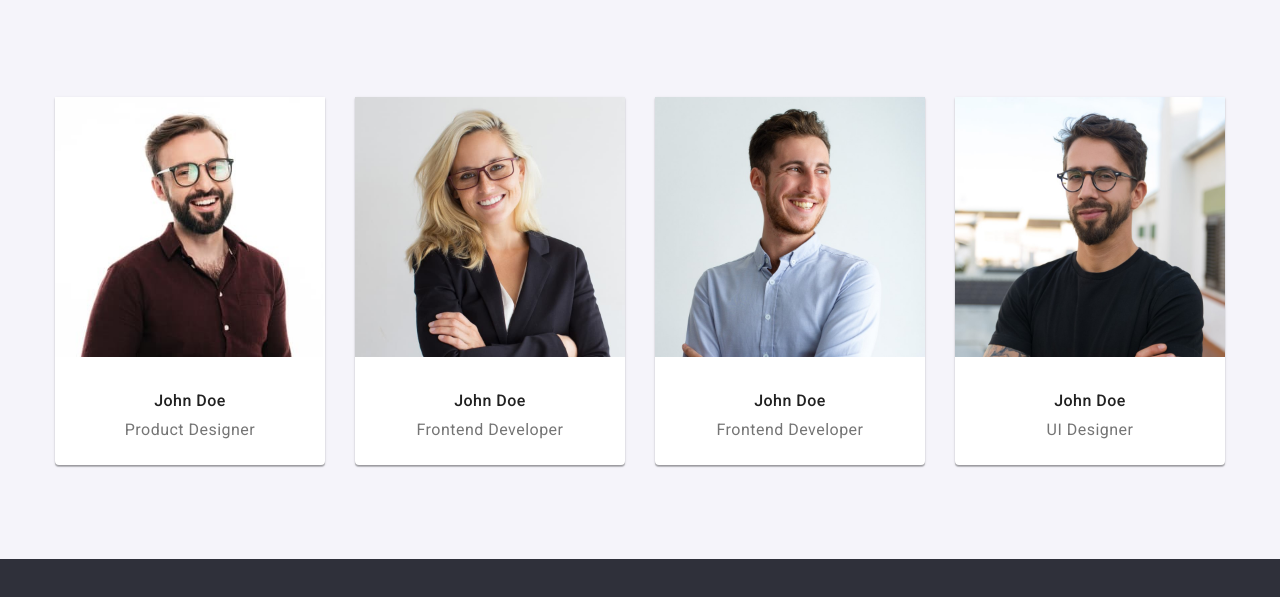
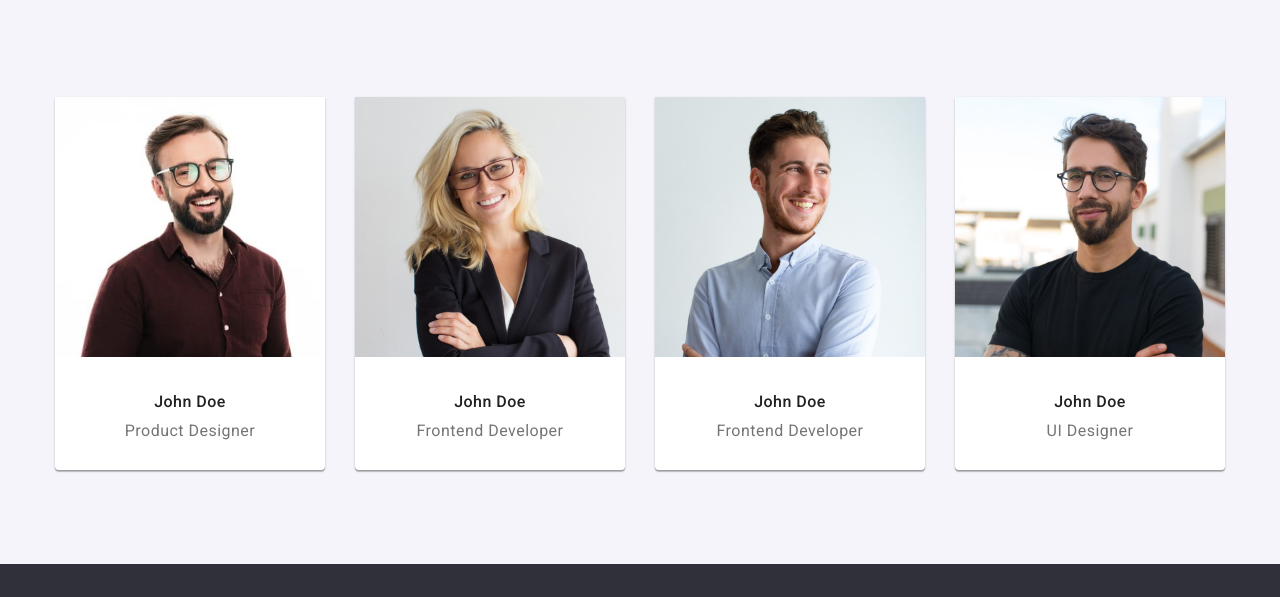
Before and after one commit to IzabellaMachalska/goit-markup-hw-03, a plain HTML site: page index.html in a window 1280 px wide. Shown: the part 1696-2293 px from the top of the page. Drawn offline with nearby package versions, Linux system fonts and the light colour scheme.

Commit message:
Update css.

```diff
--- a/css/styles.css
+++ b/css/styles.css
@@ -140,10 +140,8 @@ body {
   box-shadow: 0px 4px 4px rgba(0, 0, 0, 0.15);
   border-radius: 4px;
   border: none;
-  width: 200px;
-  height: 50px;
   padding: 10px 41px;
-}
+  }
 /* NASZE ATUTY */
 .asset {
   display: flex;
@@ -196,12 +194,11 @@ body {
   font-size: 16px;
   text-align: center;
   padding-top: 10px;
+  padding-bottom: 30px;
 }
 .light-primary {
   background-color: var(--background-page-color);
-  width: 270px;
-  height: 368px;
-  box-shadow: 0px 1px 3px rgba(0, 0, 0, 0.12), 0px 1px 1px rgba(0, 0, 0, 0.14),
+    box-shadow: 0px 1px 3px rgba(0, 0, 0, 0.12), 0px 1px 1px rgba(0, 0, 0, 0.14),
     0px 2px 1px rgba(0, 0, 0, 0.2);
   border-radius: 0px 0px 4px 4px;
 }
```
